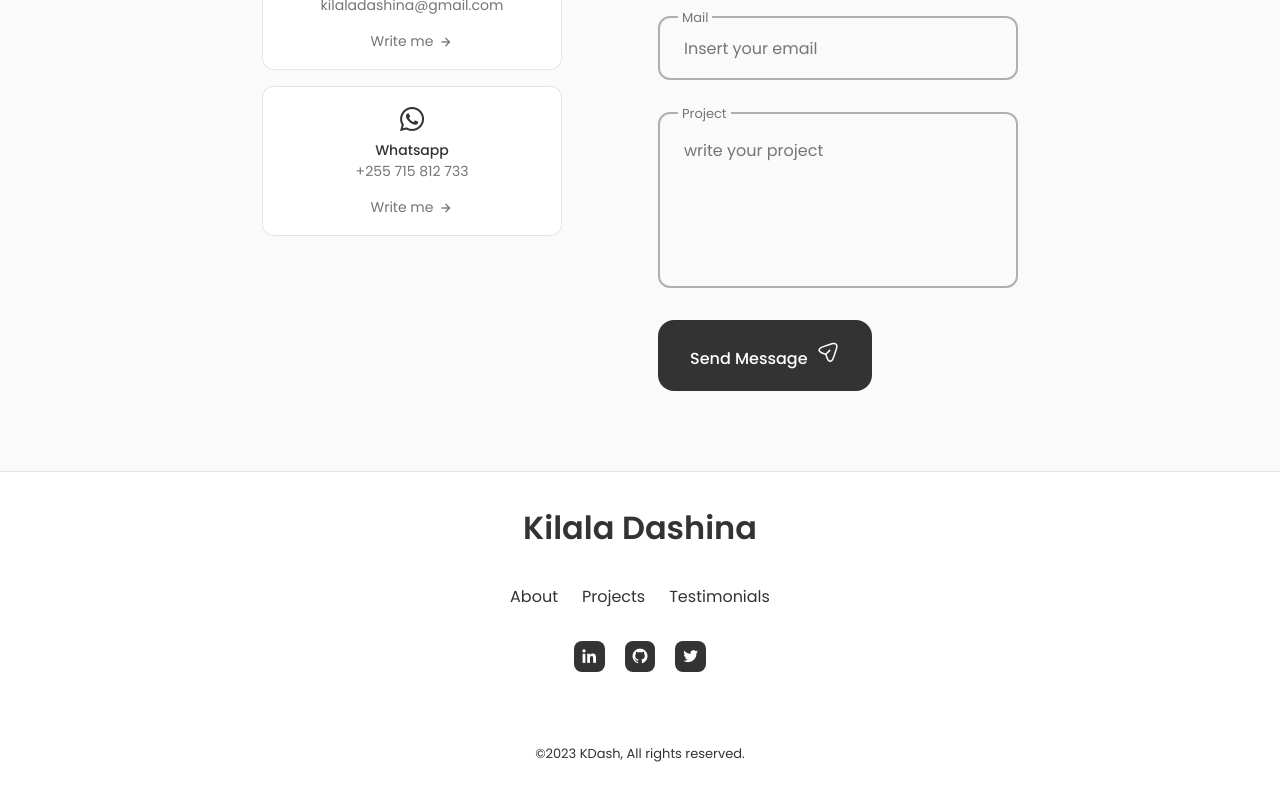
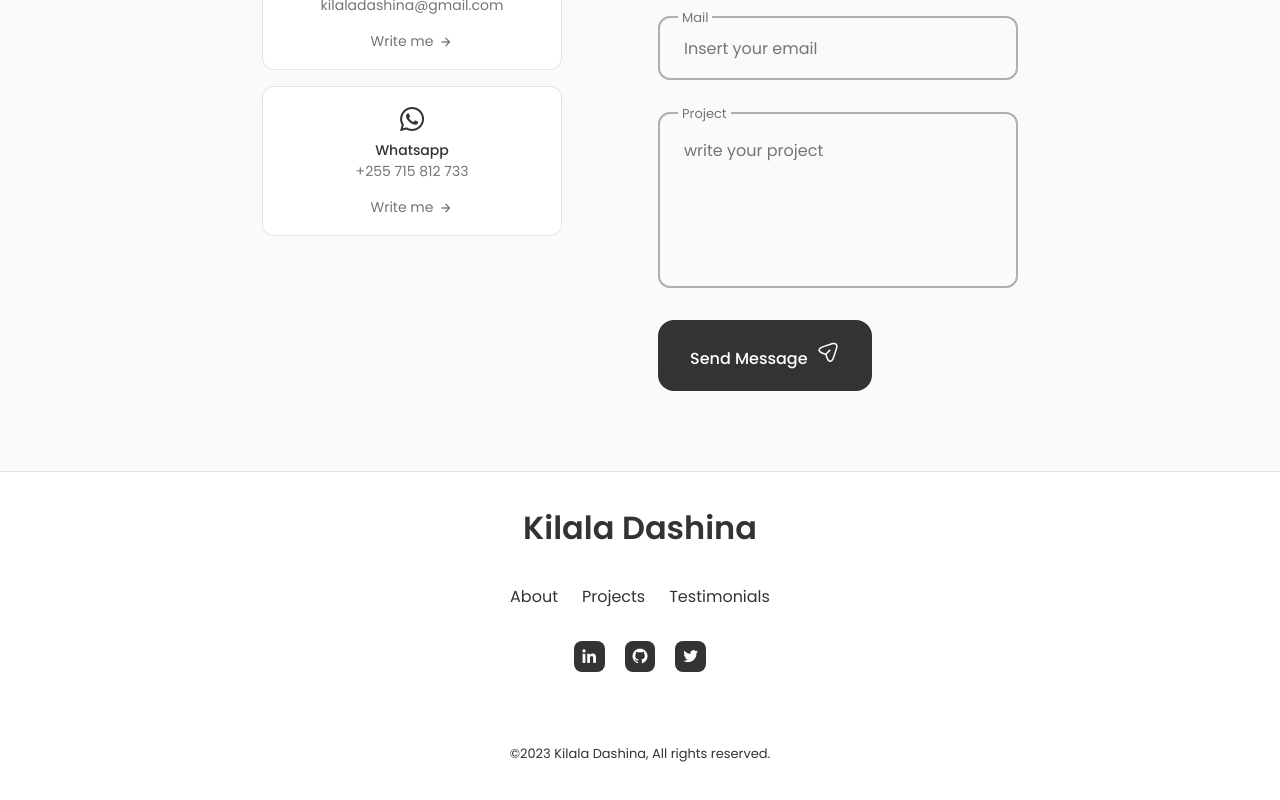
Before and after one commit to kdaxh/My-Portfolio, a React (Create React App) app: page / in a window 1280 px wide. Shown: the part 3664-4464 px from the top of the page. Built offline with nearby package versions, Linux system fonts and the light colour scheme.

Commit message:
Update meta tag content

```diff
--- a/src/components/footer/Footer.jsx
+++ b/src/components/footer/Footer.jsx
@@ -45,7 +45,7 @@ const Footer = () => {
                 </div>
 
                 <span className="footer__copy">
-                    &#169;2023 KDash, All rights reserved.
+                    &#169;2023 Kilala Dashina, All rights reserved.
                 </span>
             </div>
         </div>
```
